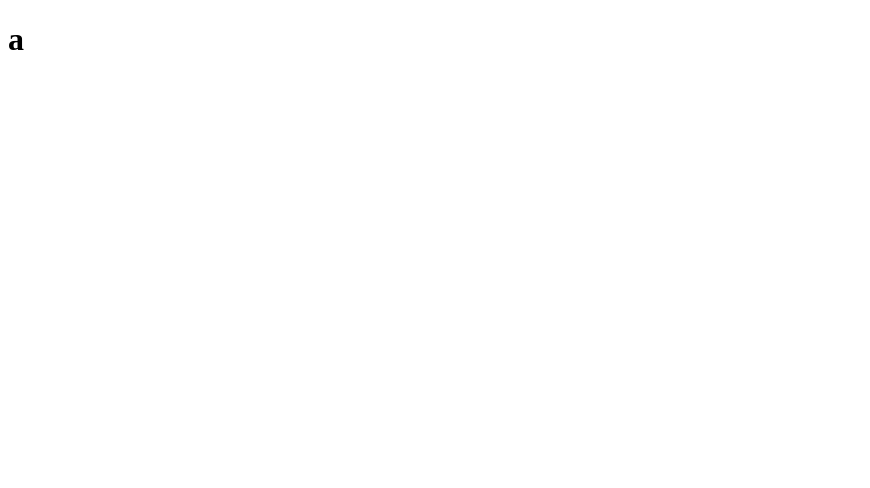
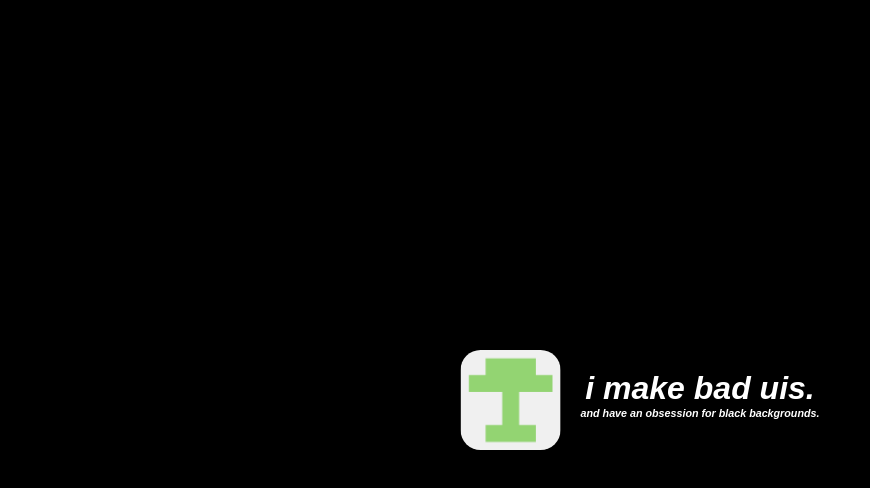
Before and after one commit to ftde0/ftde0.github.io, a plain HTML site: page index.html in a window 1280 px wide. Shown: the whole page, without its empty margins (0-870 px from the left). Drawn offline with Linux system fonts and the light colour scheme.

Commit message:
better index

```diff
--- a/index.html
+++ b/index.html
@@ -4,9 +4,16 @@
     <meta charset="UTF-8">
     <meta http-equiv="X-UA-Compatible" content="IE=edge">
     <meta name="viewport" content="width=device-width, initial-scale=1.0">
-    <title>a</title>
+    <title>ftde0</title>
+    <link rel="stylesheet" href="style.css">
 </head>
 <body>
-    <h1>a</h1>
+    <div class="center">
+        <img src="./76792259.png" draggable="false">
+        <div class="description">
+            <h1>i make bad uis.</h1>
+            <h6>and have an obsession for black backgrounds.</h6>
+        </div>
+    </div>
 </body>
 </html>
--- /dev/null
+++ b/style.css
@@ -0,0 +1,28 @@
+body {
+    font-family: sans-serif;
+    text-align: center;
+    background: black;
+    color: white;
+    font-style: italic;
+    user-select: none;
+}
+.center {
+    position: absolute;
+    top: 50%;
+    left: 50%;
+    transform: translate(-50%, -50%);
+
+    display: flex;
+}
+* {
+    margin: 0px 0px;
+}
+img {
+    width: 100px;
+    height: 100px;
+    margin-right: 20px;
+    border-radius: 20px;
+}
+.description {
+    margin-top: 20px;
+}
```
Also changed, not shown: 76792259.png (added).
